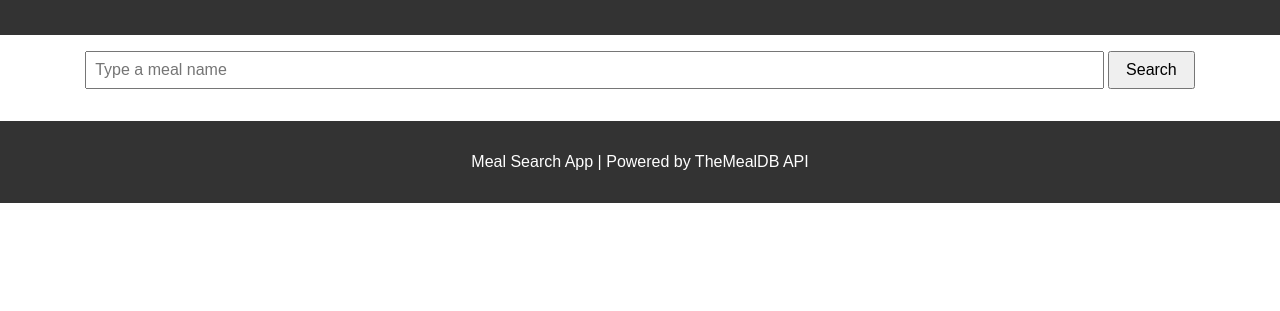
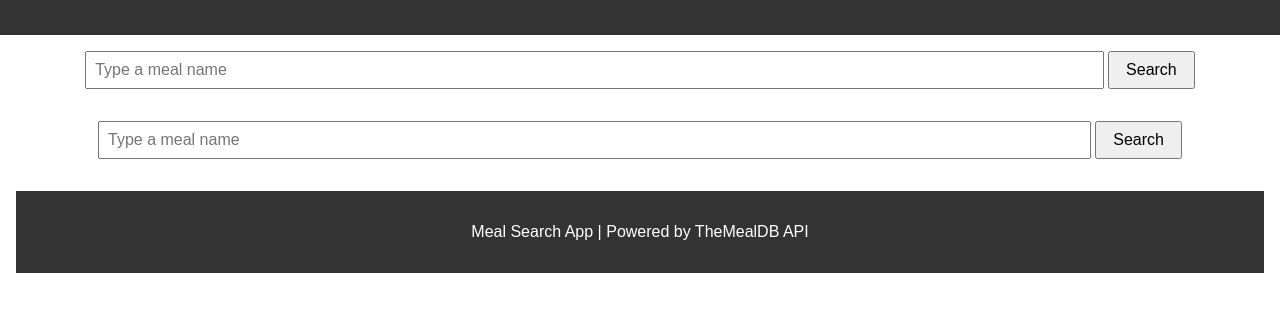
Before and after one commit to Saif20888/Mis455_Final, a plain HTML site: page index.html in a window 1280 px wide. Shown: the part 77-388 px from the top of the page. Drawn offline with Linux system fonts and the light colour scheme.

Commit message:
third commit

```diff
--- a/index.html
+++ b/index.html
@@ -17,6 +17,12 @@
       <button id="search-button">Search</button>
     </section>
 
+    <main>
+        <section id="search-section">
+          <input type="text" id="search-input" placeholder="Type a meal name">
+          <button id="search-button">Search</button>
+        </section>
+
         <section id="results-section">
             <div id="results-container"></div>
             <button id="show-all" style="display: none;">SHOW ALL</button>
@@ -27,6 +33,6 @@
           <p>Meal Search App | Powered by TheMealDB API</p>
         </footer>
 
-  <script src="java.js"></script>
+        <script src="script.js"></script>
       </body>
       </html>
```
Lines whose indentation alone changed are shown as unchanged.
